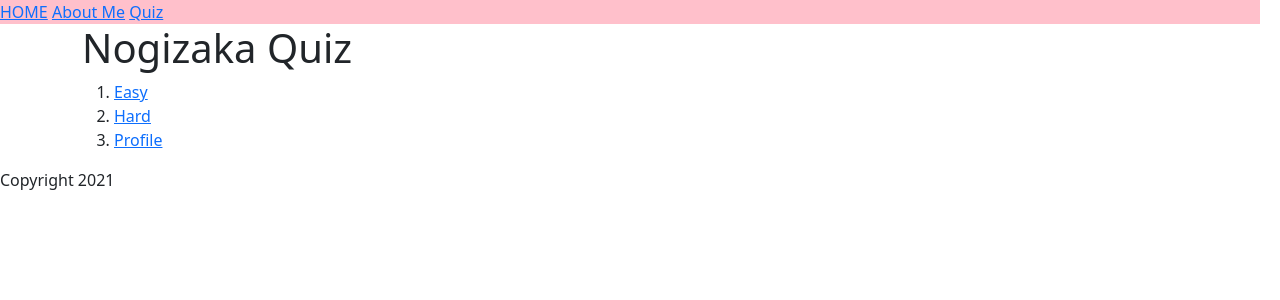
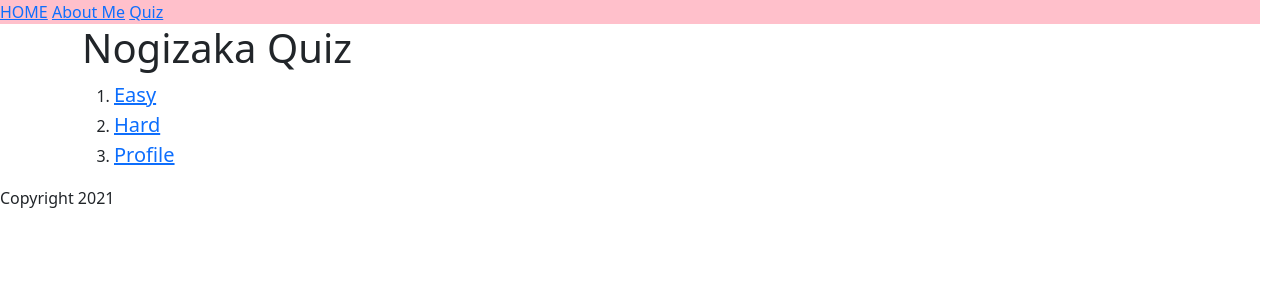
Before and after one commit to kokoichi206/django-website-test, a Django app: page /quiz/ in a window 1280 px wide. Shown: the top 300 px of the page. Run offline with Django 3.2, Linux system fonts and the light colour scheme.

Commit message:
profile quiz

```diff
--- a/website/templates/quiz.html
+++ b/website/templates/quiz.html
@@ -34,9 +34,9 @@
         <h1>Nogizaka Quiz</h1>
             <div class="pull-left">
                 <ol>
-                    <li><a href="/quiz/easy">Easy</a></li>
-                    <li><a href="/quiz/hard">Hard</a></li>
-                    <li><a href="/quiz/profile">Profile</a></li>
+                    <li><a href="/quiz/easy" style="font-size: 15pt;">Easy</a></li>
+                    <li><a href="/quiz/hard" style="font-size: 15pt;">Hard</a></li>
+                    <li><a href="/quiz/profile" style="font-size: 15pt;">Profile</a></li>
                 </ol>
             </div>
         </div>
```
